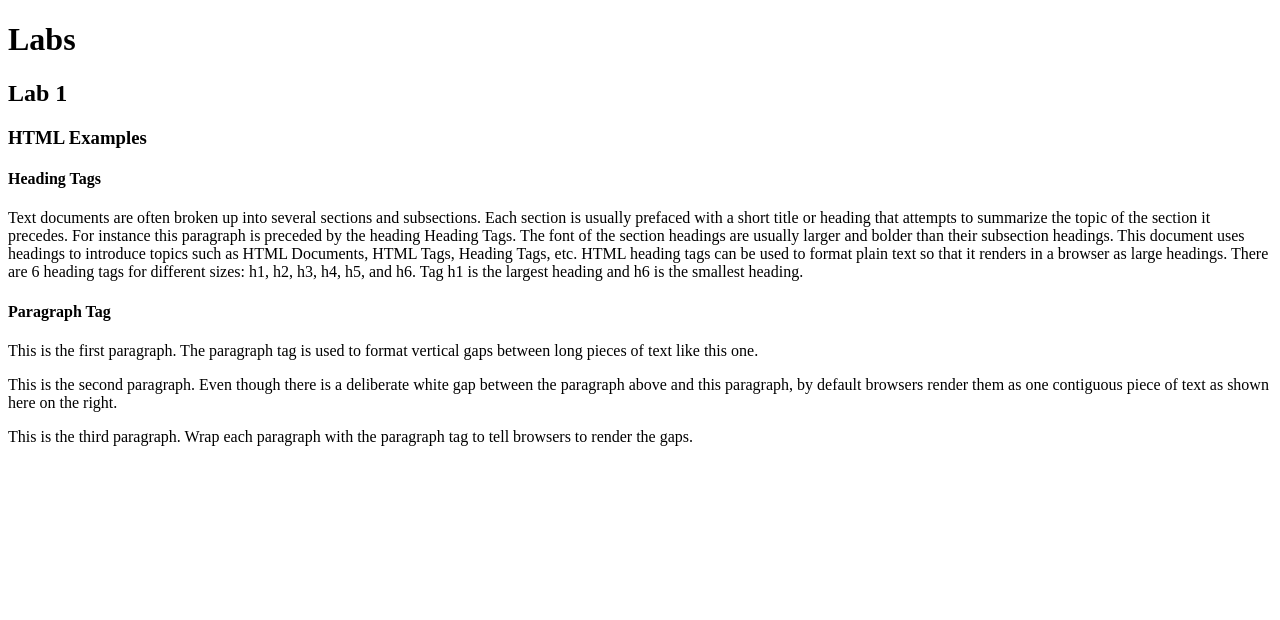
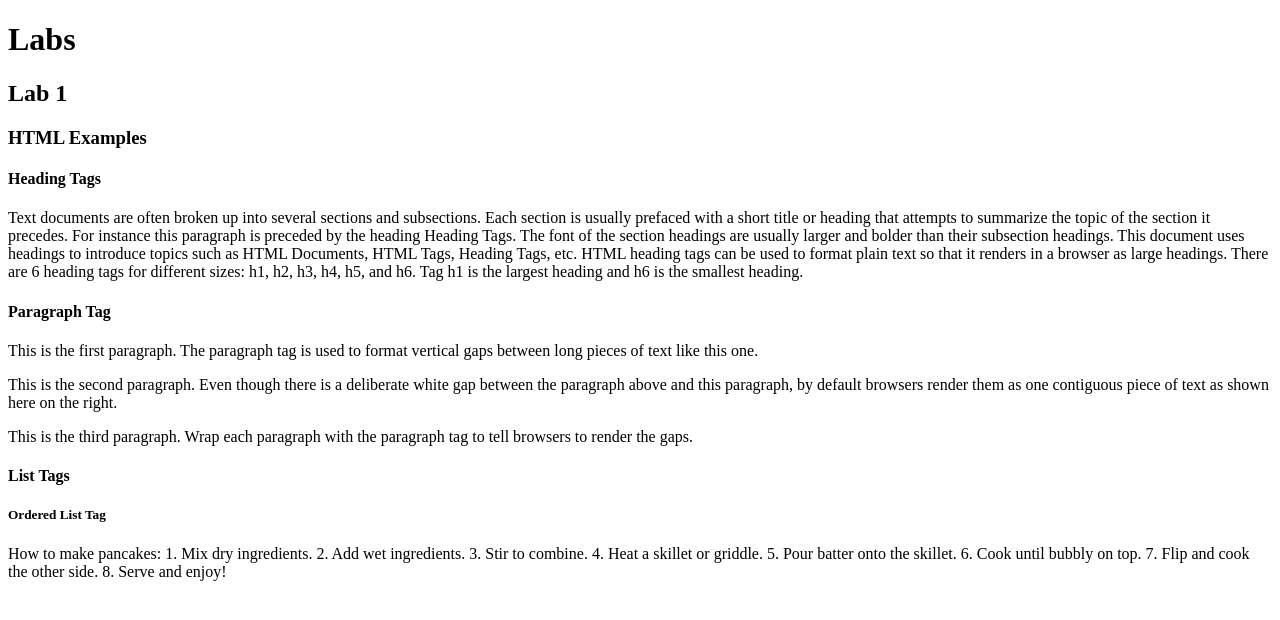
Before and after one commit to EthanLawyer/kanbas-react-web-app, a React (Create React App) app: page / in a window 1280 px wide. Shown: the top 620 px of the page. Built offline with nearby package versions, Linux system fonts and the light colour scheme.

Commit message:
Added List Tags

```diff
--- a/src/Labs/Lab1/index.tsx
+++ b/src/Labs/Lab1/index.tsx
@@ -30,6 +30,20 @@
                 tag to tell browsers to render the gaps.
                 </p>
             </div>
+
+            <div id="wd-lists">
+                <h4>List Tags</h4>
+                <h5>Ordered List Tag</h5>
+                How to make pancakes:
+                1. Mix dry ingredients.
+                2. Add wet ingredients.
+                3. Stir to combine.
+                4. Heat a skillet or griddle.
+                5. Pour batter onto the skillet.
+                6. Cook until bubbly on top.
+                7. Flip and cook the other side.
+                8. Serve and enjoy!
+            </div>
         </div>
     );
   }
```
